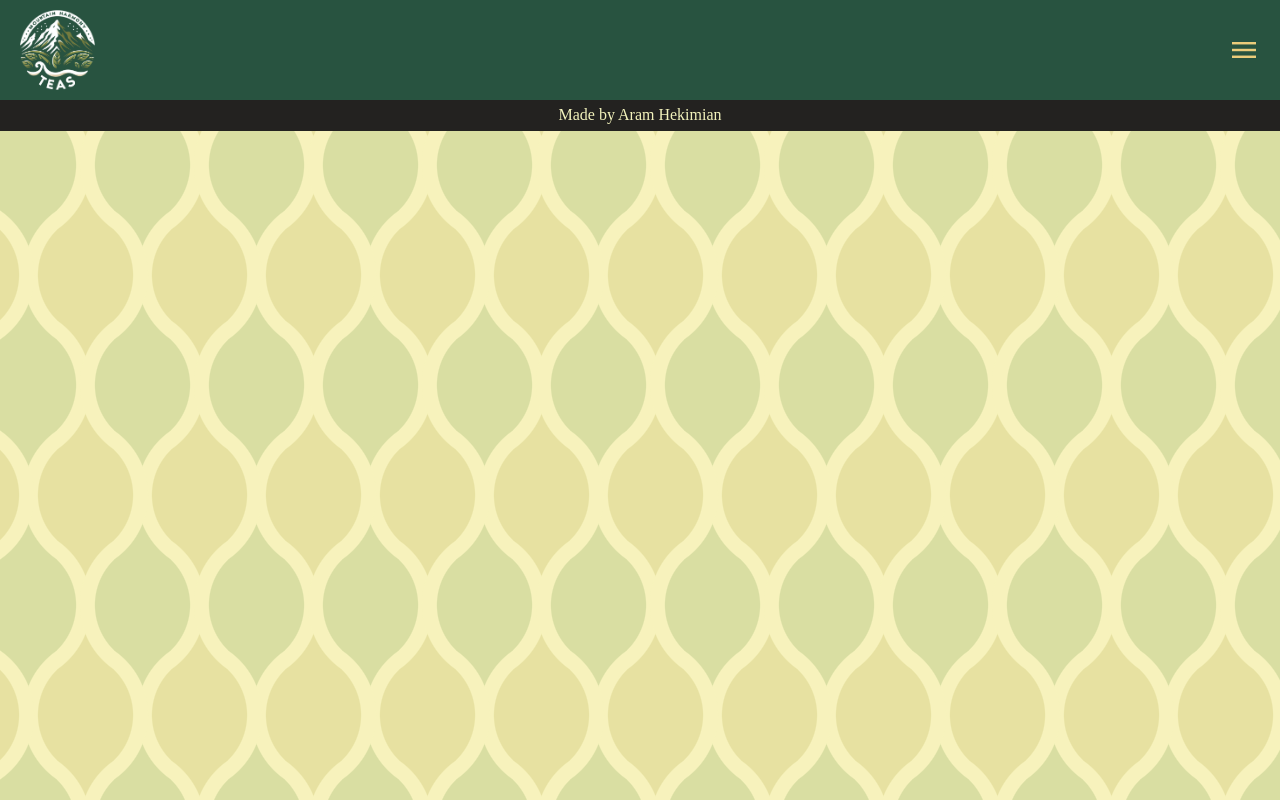
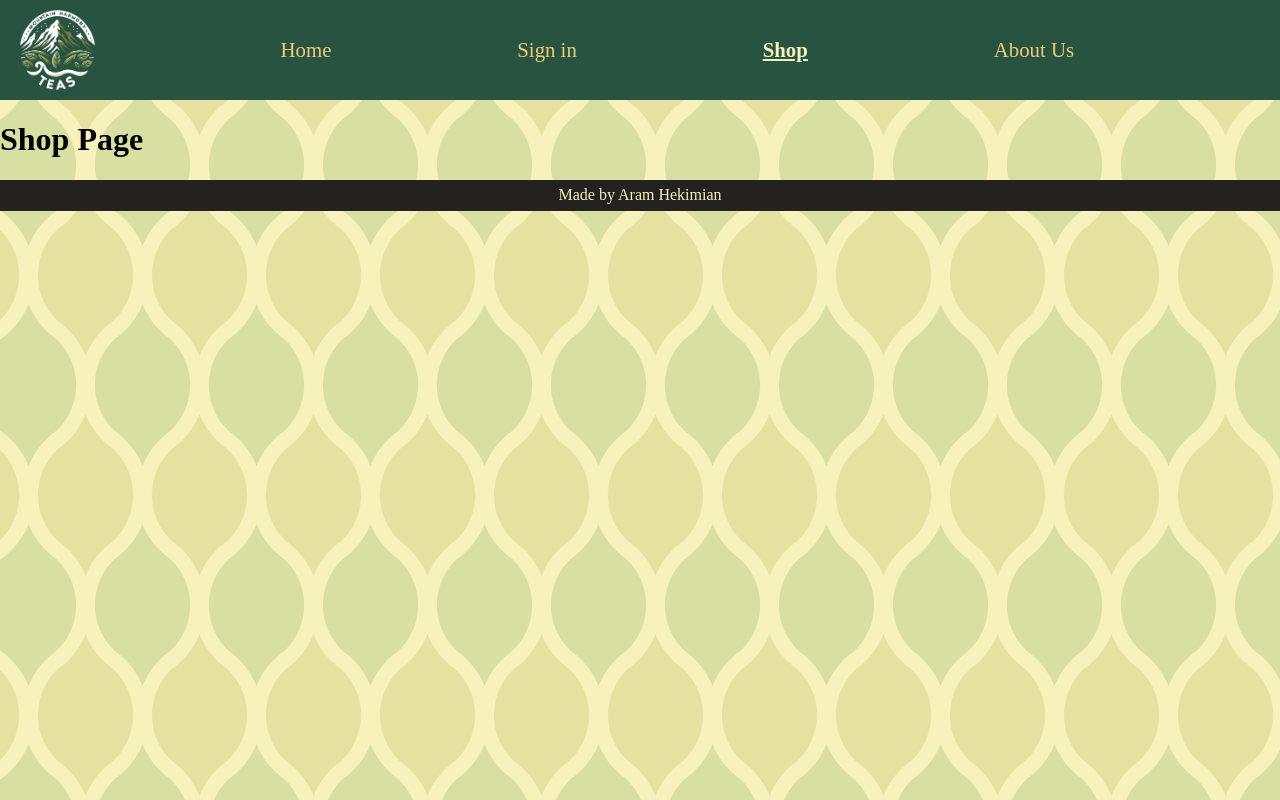
Before and after one commit to Hekimianz/mountain-harmony, a React (Create React App) app in the folder view/: page /shop in a window 1280 px wide. Built offline with nearby package versions, Linux system fonts and the light colour scheme.

Commit message:
Made nav, home page, responsive

```diff
--- a/view/src/App.js
+++ b/view/src/App.js
@@ -3,6 +3,10 @@ import { BrowserRouter as Router, Routes, Route } from "react-router-dom";
 import TopNav from "./components/TopNav";
 import Footer from "./components/Footer";
 import Home from "./Pages/Home";
+import About from "./Pages/About";
+import Register from "./Pages/Register";
+import Shop from "./Pages/Shop";
+import SignIn from "./Pages/SignIn";
 function App() {
   const [toggleMenu, setToggleMenu] = useState(false);
   return (
@@ -10,6 +14,10 @@ function App() {
       <TopNav toggleMenu={toggleMenu} setToggleMenu={setToggleMenu} />
       <Routes>
         <Route path="/" element={<Home />} />
+        <Route path="/about-us" element={<About />} />
+        <Route path="/register" element={<Register />} />
+        <Route path="/shop" element={<Shop />} />
+        <Route path="/sign-in" element={<SignIn />} />
       </Routes>
       <Footer />
     </Router>
--- /dev/null
+++ b/view/src/Pages/About.js
@@ -0,0 +1,5 @@
+function About() {
+  return <h1>About Page</h1>;
+}
+
+export default About;
--- /dev/null
+++ b/view/src/Pages/Register.js
@@ -0,0 +1,5 @@
+function Register() {
+  return <h1>SignUp Page</h1>;
+}
+
+export default Register;
--- /dev/null
+++ b/view/src/Pages/Shop.js
@@ -0,0 +1,5 @@
+function Shop() {
+  return <h1>Shop Page</h1>;
+}
+
+export default Shop;
--- /dev/null
+++ b/view/src/Pages/SignIn.js
@@ -0,0 +1,5 @@
+function SignIn() {
+  return <h1>SignIn Page</h1>;
+}
+
+export default SignIn;
--- a/view/src/components/TopNav.js
+++ b/view/src/components/TopNav.js
@@ -13,6 +13,74 @@ function TopNav(props) {
         src={logo}
         alt="mountain harmony logo"
       />
+      <div id={styles.navBarCont}>
+        <ul id={styles.navBarUl}>
+          <li>
+            <NavLink
+              to="/"
+              className={({ isActive, isPending }) =>
+                `${styles.barNavLink} ${
+                  isPending
+                    ? styles.barPending
+                    : isActive
+                    ? styles.barActive
+                    : ""
+                }`
+              }
+            >
+              Home
+            </NavLink>
+          </li>
+          <li>
+            <NavLink
+              to="/sign-in"
+              className={({ isActive, isPending }) =>
+                `${styles.barNavLink} ${
+                  isPending
+                    ? styles.barPending
+                    : isActive
+                    ? styles.barActive
+                    : ""
+                }`
+              }
+            >
+              Sign in
+            </NavLink>
+          </li>
+          <li>
+            <NavLink
+              to="/shop"
+              className={({ isActive, isPending }) =>
+                `${styles.barNavLink} ${
+                  isPending
+                    ? styles.barPending
+                    : isActive
+                    ? styles.barActive
+                    : ""
+                }`
+              }
+            >
+              Shop
+            </NavLink>
+          </li>
+          <li>
+            <NavLink
+              to="/about-us"
+              className={({ isActive, isPending }) =>
+                `${styles.barNavLink} ${
+                  isPending
+                    ? styles.barPending
+                    : isActive
+                    ? styles.barActive
+                    : ""
+                }`
+              }
+            >
+              About Us
+            </NavLink>
+          </li>
+        </ul>
+      </div>
       <span
         onClick={() => {
           props.setToggleMenu((prev) => !prev);
@@ -24,11 +92,13 @@ function TopNav(props) {
       >
         menu
       </span>
+
       {props.toggleMenu ? (
         <div id={styles.sideMenu}>
-          <ul>
+          <ul id={styles.sideMenuUl}>
             <li>
               <NavLink
+                onClick={() => props.setToggleMenu((prev) => !prev)}
                 to="/"
                 className={({ isActive, isPending }) =>
                   `${styles.navLink} ${
@@ -41,6 +111,7 @@ function TopNav(props) {
             </li>
             <li>
               <NavLink
+                onClick={() => props.setToggleMenu((prev) => !prev)}
                 to="/sign-in"
                 className={({ isActive, isPending }) =>
                   `${styles.navLink} ${
@@ -53,6 +124,7 @@ function TopNav(props) {
             </li>
             <li>
               <NavLink
+                onClick={() => props.setToggleMenu((prev) => !prev)}
                 to="/shop"
                 className={({ isActive, isPending }) =>
                   `${styles.navLink} ${
@@ -65,6 +137,7 @@ function TopNav(props) {
             </li>
             <li>
               <NavLink
+                onClick={() => props.setToggleMenu((prev) => !prev)}
                 to="/about-us"
                 className={({ isActive, isPending }) =>
                   `${styles.navLink} ${
--- a/view/src/components/css/TopNav.module.css
+++ b/view/src/components/css/TopNav.module.css
@@ -20,6 +20,7 @@
   color: #eccc7b;
   font-size: 2em;
   transition: 0.2s all;
+  cursor: pointer;
 }
 
 #sideMenu {
@@ -45,7 +46,7 @@
   rotate: 90deg;
 }
 
-ul {
+#sideMenuUl {
   list-style: none;
   display: flex;
   justify-content: space-evenly;
@@ -58,10 +59,60 @@ ul {
 ul li .navLink {
   color: #232220;
   text-decoration: none;
+  transition: 0.2s all;
 }
 
 ul li .active {
   color: #285340;
   text-decoration: underline;
   font-weight: bold;
+  transition: 0.2s all;
 }
+
+ul li .barNavLink {
+  color: #eccc7b;
+  text-decoration: none;
+}
+
+ul li .barNavLink:hover {
+  color: #eccc7b;
+  text-decoration: underline;
+  text-decoration-color: #eccc7b4f;
+}
+
+ul li .barActive {
+  color: #f3f3bc;
+  text-decoration: underline;
+  font-weight: bold;
+  transition: 0.2s all;
+}
+
+#navBarCont {
+  display: none;
+  width: 100%;
+  align-items: center;
+  justify-content: center;
+}
+
+#navBarUl {
+  display: flex;
+  text-decoration: none;
+  list-style: none;
+  padding: 0;
+  margin: 0;
+  width: 100%;
+  align-items: center;
+  justify-content: space-evenly;
+  font-size: 1.3em;
+  transition: 0.2s all;
+}
+
+@media screen and (min-width: 630px) {
+  #navBarCont {
+    display: flex;
+  }
+
+  .navMenu {
+    display: none;
+  }
+}
```
